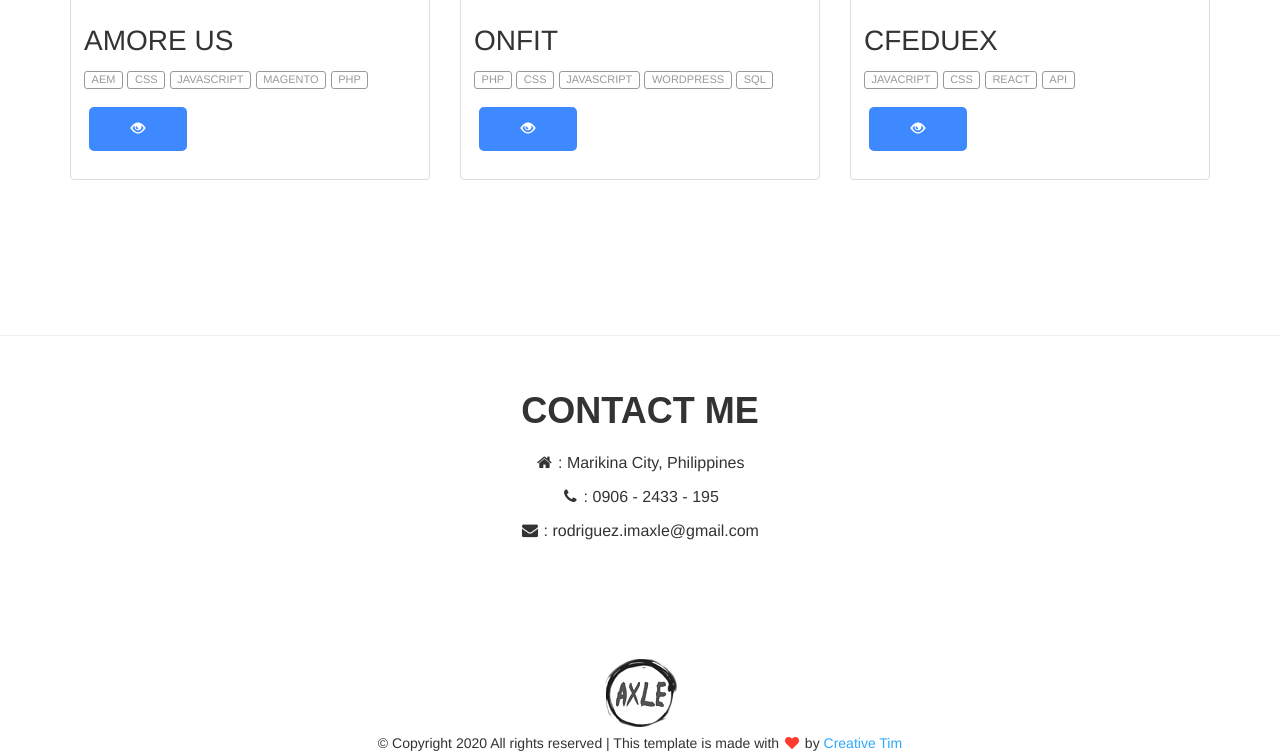
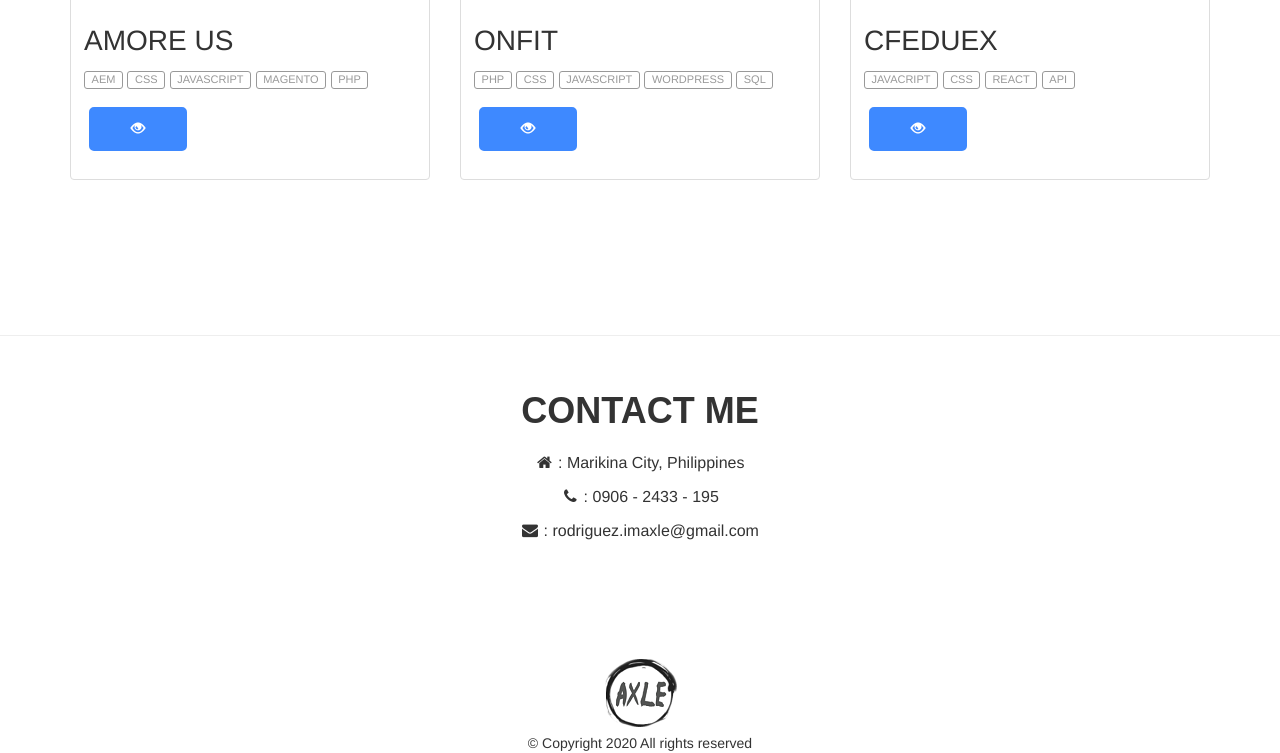
Before and after one commit to axle21/axle21.github.io, a plain HTML site: page index.html in a window 1280 px wide. Shown: the part 2262-3015 px from the top of the page. Drawn offline with nearby package versions, Linux system fonts and the light colour scheme.

Commit message:
remove creative tim

```diff
--- a/index.html
+++ b/index.html
@@ -286,7 +286,7 @@
            <div class="col-md-12 text-center">
             <img  src="./assets/img/axle-logo.png"> <br>
 
-                  &copy; Copyright <script>document.write(new Date().getFullYear())</script> All rights reserved | This template is made with <i class="fa fa-heart heart" alt="love"></i>  by <a class="tim" href="http://creative-tim.com"> Creative Tim</a>
+                  &copy; Copyright <script>document.write(new Date().getFullYear())</script> All rights reserved
 
           </div>
       </div>
```
